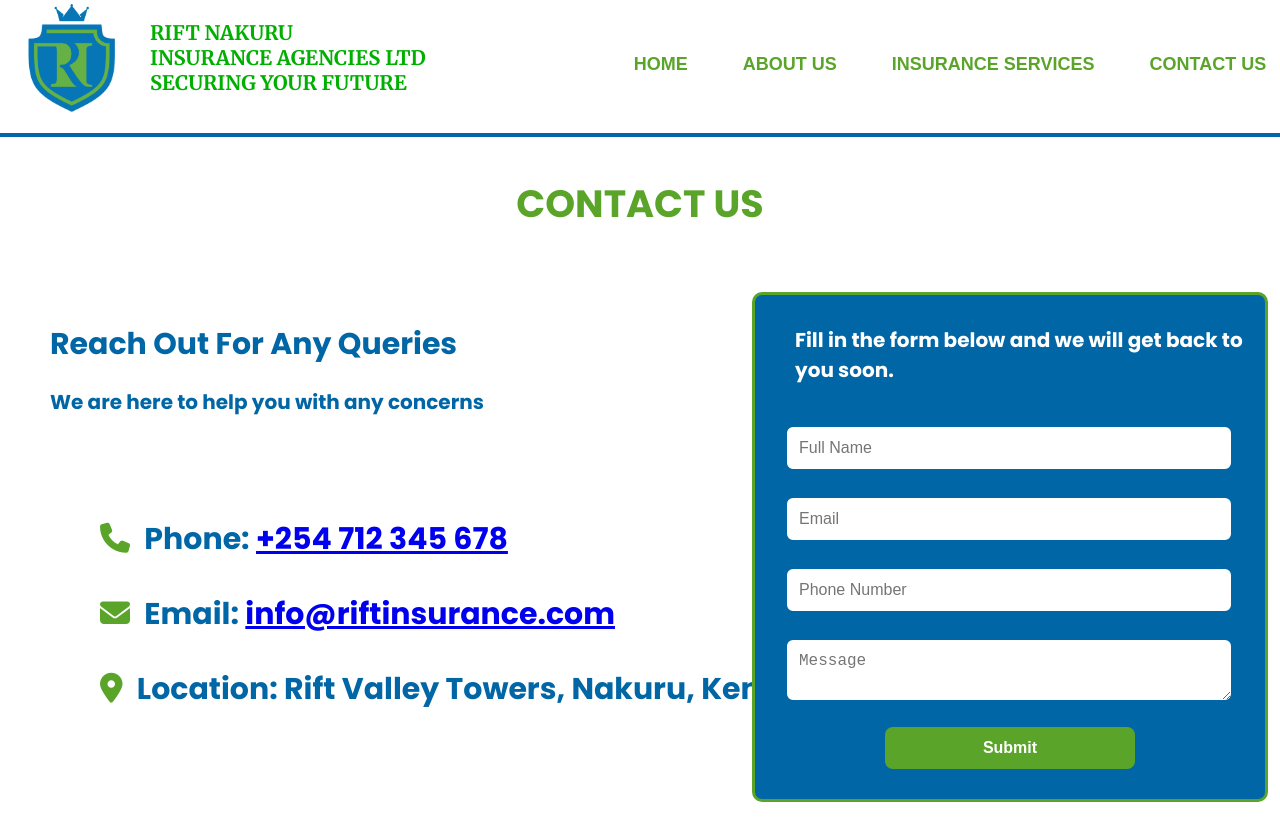
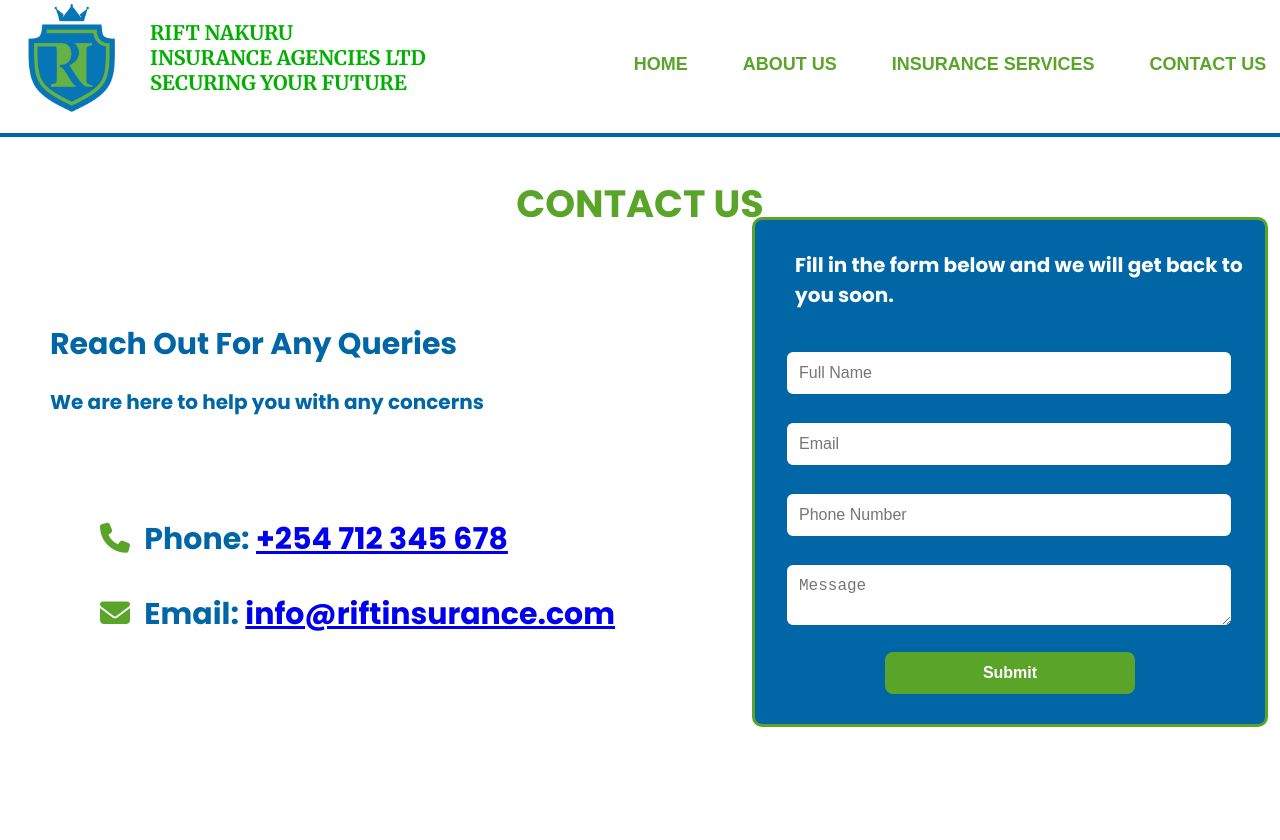
Before and after one commit to Eshhaa11/Rift-Ins, a React (Create React App) app: page /contact in a window 1280 px wide. Shown: the top 840 px of the page. Built offline with nearby package versions, Linux system fonts and the light colour scheme; a web font is replaced by a local one.

Commit message:
refactor: remove location paragraph in Contact.js for cleaner layout

```diff
--- a/src/pages/Contact.js
+++ b/src/pages/Contact.js
@@ -19,10 +19,7 @@
               <i class="fas fa-envelope"></i> Email:{" "}
               <a href="mailto:info@riftinsurance.com">info@riftinsurance.com</a>
             </p>
-            <p>
-              <i class="fas fa-map-marker-alt"></i> Location: Rift Valley
-              Towers, Nakuru, Kenya
-            </p>
+
           </div>
         </div>
       </p>
```
